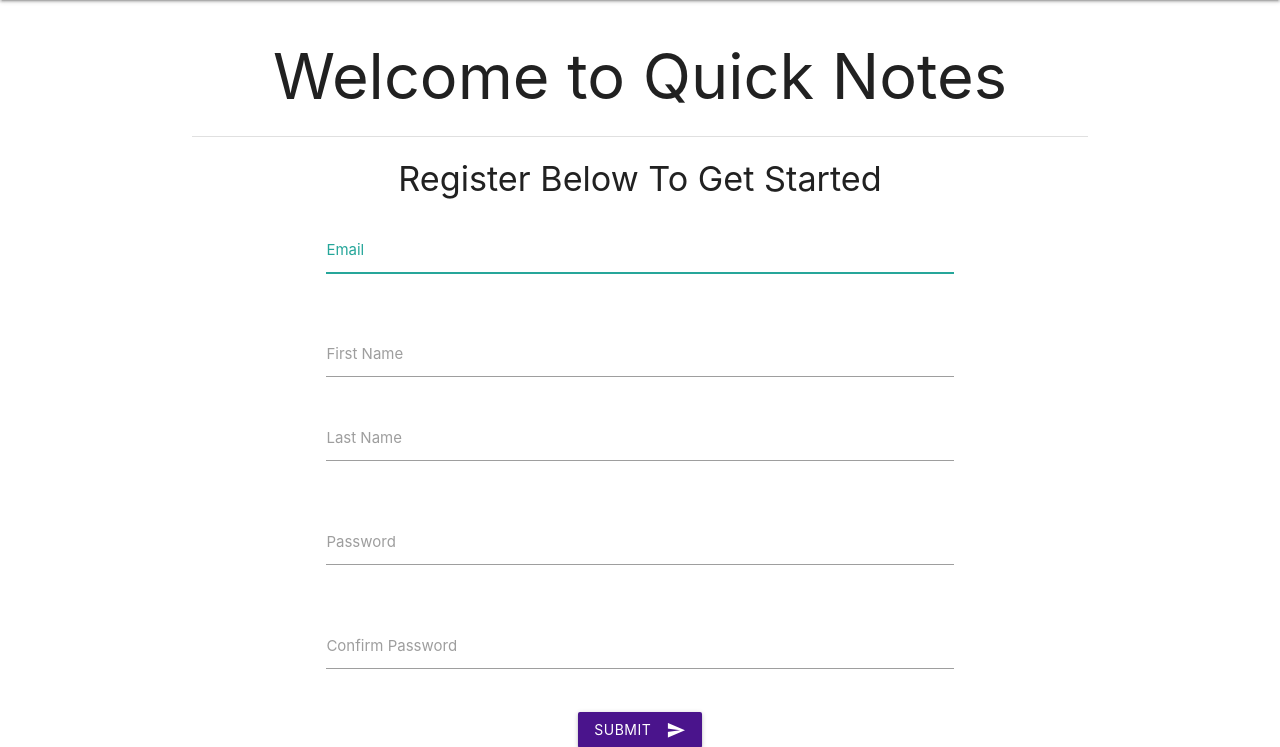
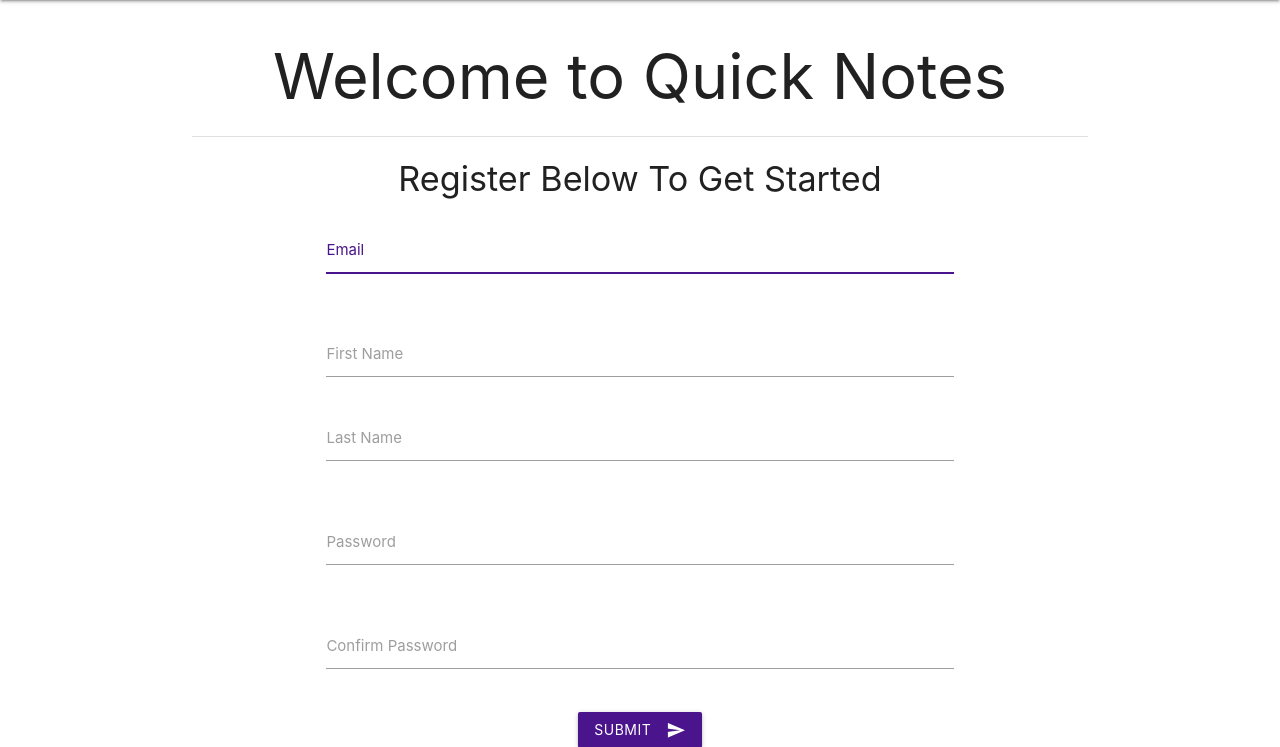
Before and after one commit to ThomasBallardCI/m3-notes-app, a Flask app: page /register in a window 1280 px wide, with the restyled element focused. Shown: the part 64-811 px from the top of the page. Run offline with Flask 3, Linux system fonts and the light colour scheme.

Commit message:
added important tages to custom CSS for form styling

```diff
--- a/quicknote/static/css/style.css
+++ b/quicknote/static/css/style.css
@@ -11,13 +11,13 @@ main {
 
 /* label focus color */
 .input-field input:focus+label {
-    color: #4a148c;
+    color: #4a148c !important;
 }
 
 /* label underline focus color */
 .row .input-field input:focus {
-    border-bottom: 1px solid #4a148c;
-    box-shadow: 0 1px 0 0 #4a148c;
+    border-bottom: 1px solid #4a148c !important;
+    box-shadow: 0 1px 0 0 #4a148c !important;
 }
 
 /* hyperlink text color */
```
